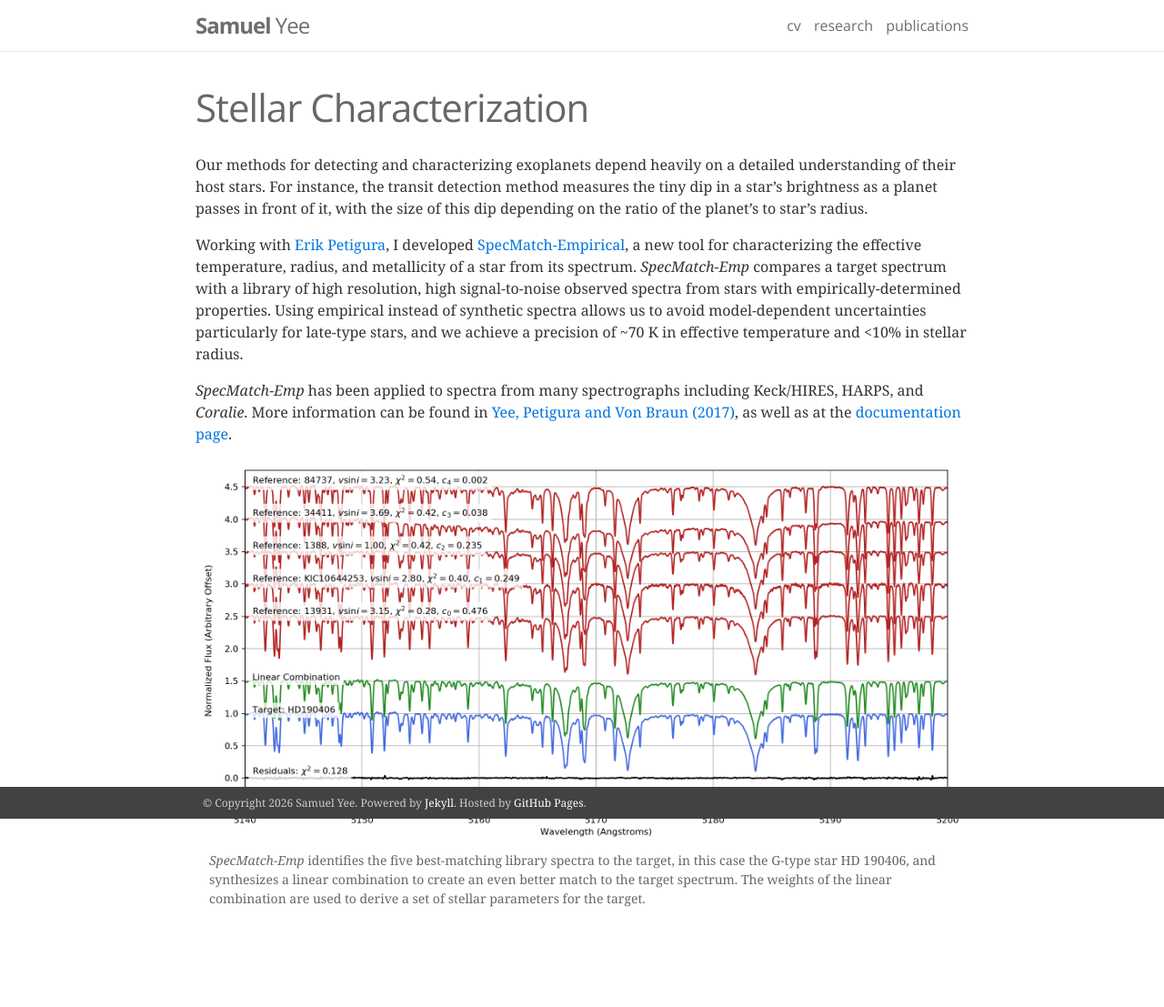
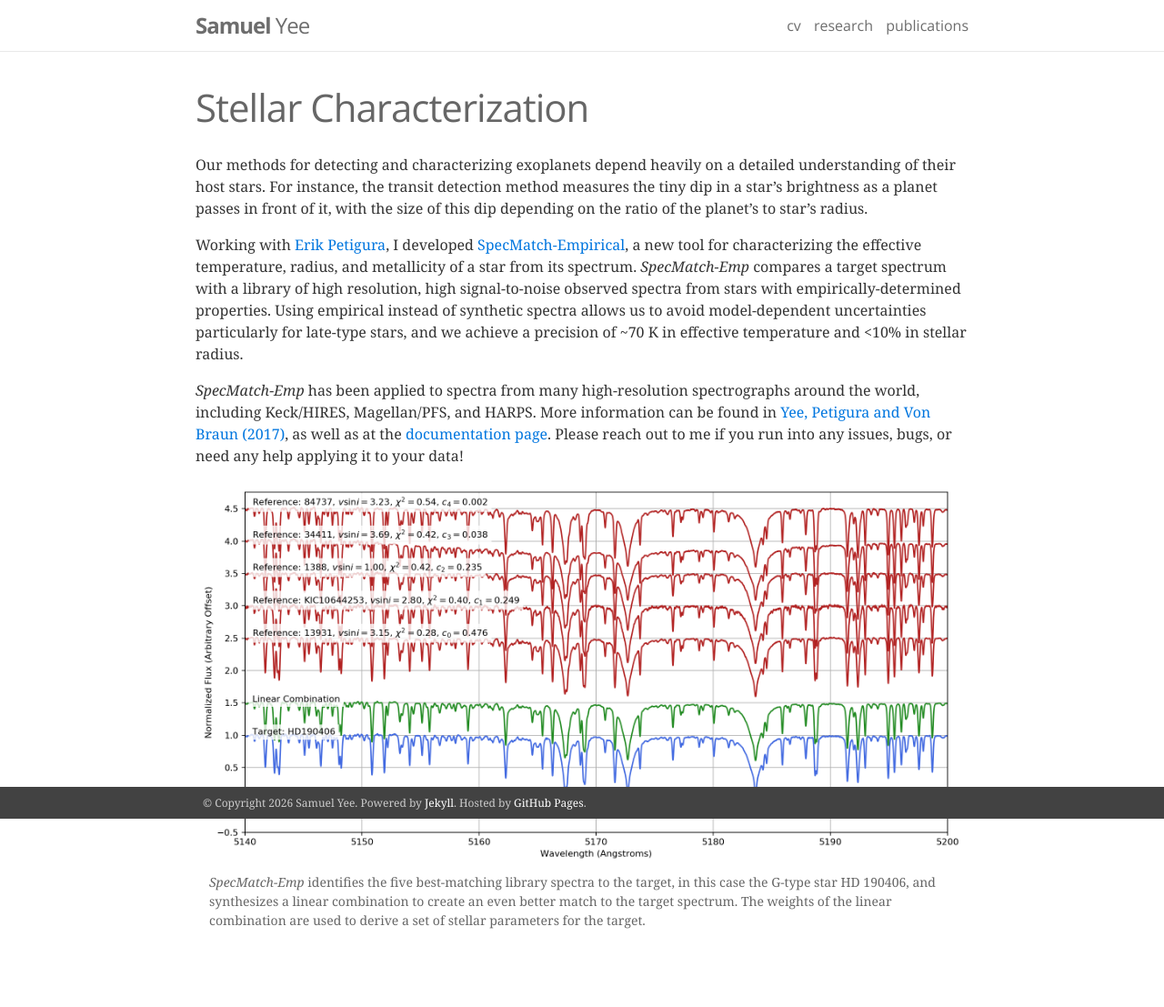
Before and after one commit to samuelyeewl/samuelyeewl.github.io, a Jekyll site: the page built from _research/specmatch-emp.md, in a window 1280 px wide. Shown: the whole page at 91% size. Built offline with Jekyll 4.4.1, drawn with Linux system fonts in a browser that asks for light colours; some web fonts are replaced; before the commit the page ends 1083 px from its top, so only the background shows below that.

Commit message:
Updates to previous research sections

```diff
--- a/_research/specmatch-emp.md
+++ b/_research/specmatch-emp.md
@@ -11,6 +11,6 @@ Our methods for detecting and characterizing exoplanets depend heavily on a deta
 
 Working with [Erik Petigura](https://www.erikpetigura.com/), I developed [SpecMatch-Empirical](https://github.com/samuelyeewl/specmatch-emp), a new tool for characterizing the effective temperature, radius, and metallicity of a star from its spectrum. _SpecMatch-Emp_ compares a target spectrum with a library of high resolution, high signal-to-noise observed spectra from stars with empirically-determined properties. Using empirical instead of synthetic spectra allows us to avoid model-dependent uncertainties particularly for late-type stars, and we achieve a precision of ~70 K in effective temperature and <10% in stellar radius.
 
-_SpecMatch-Emp_ has been applied to spectra from many spectrographs including Keck/HIRES, HARPS, and _Coralie_. More information can be found in [Yee, Petigura and Von Braun (2017)](https://arxiv.org/abs/1701.00922), as well as at the [documentation page](https://specmatch-emp.readthedocs.io).
+_SpecMatch-Emp_ has been applied to spectra from many high-resolution spectrographs around the world, including Keck/HIRES, Magellan/PFS, and HARPS. More information can be found in [Yee, Petigura and Von Braun (2017)](https://arxiv.org/abs/1701.00922), as well as at the [documentation page](https://specmatch-emp.readthedocs.io). Please reach out to me if you run into any issues, bugs, or need any help applying it to your data!
 
 {% include figure.html image="specmatch-spectra.png" caption="<i>SpecMatch-Emp</i> identifies the five best-matching library spectra to the target, in this case the G-type star HD 190406, and synthesizes a linear combination to create an even better match to the target spectrum. The weights of the linear combination are used to derive a set of stellar parameters for the target." width="full" %}
```
Also changed, not shown: other parts of _research/specmatch-emp.md (+1 -1 lines), _research/dynamical_histories.md (+1 -1 lines), _research/planetary_obliquities.md (+2 -1 lines).
